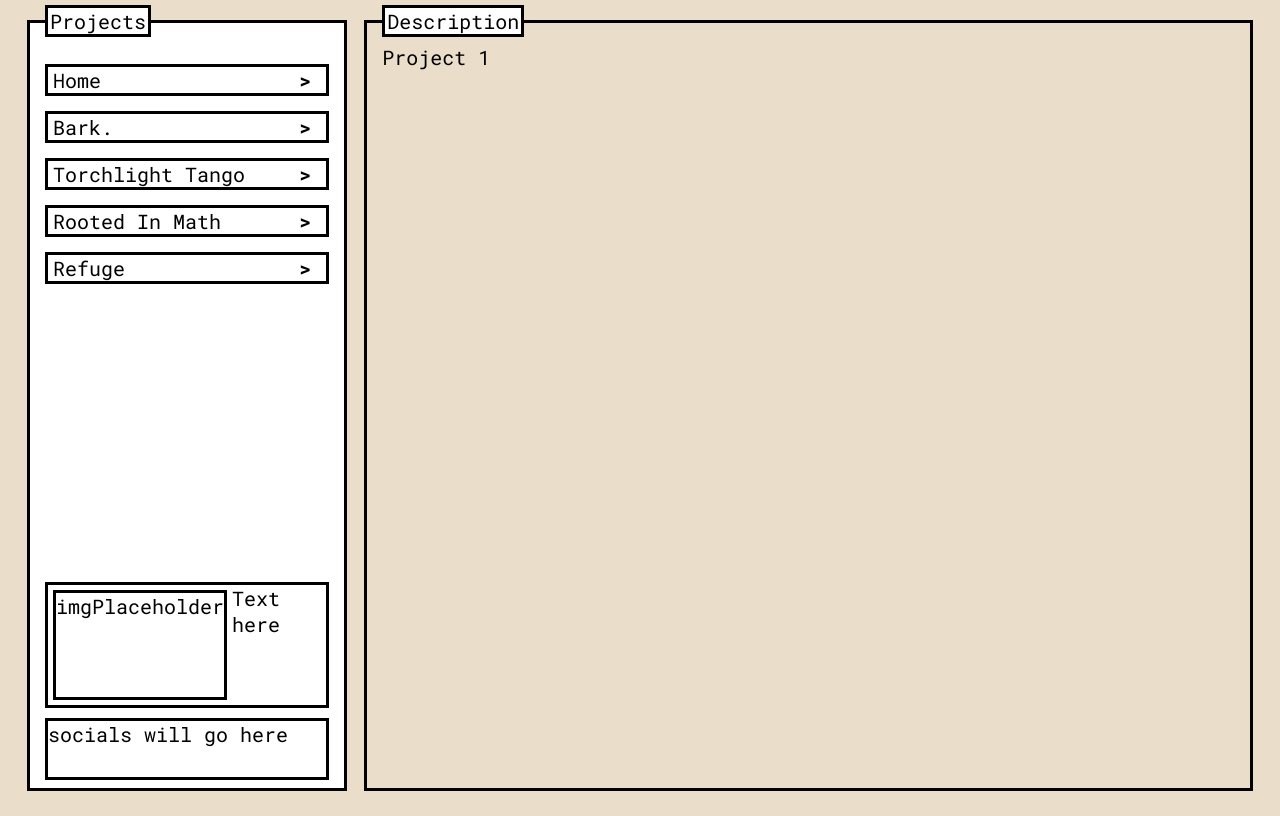
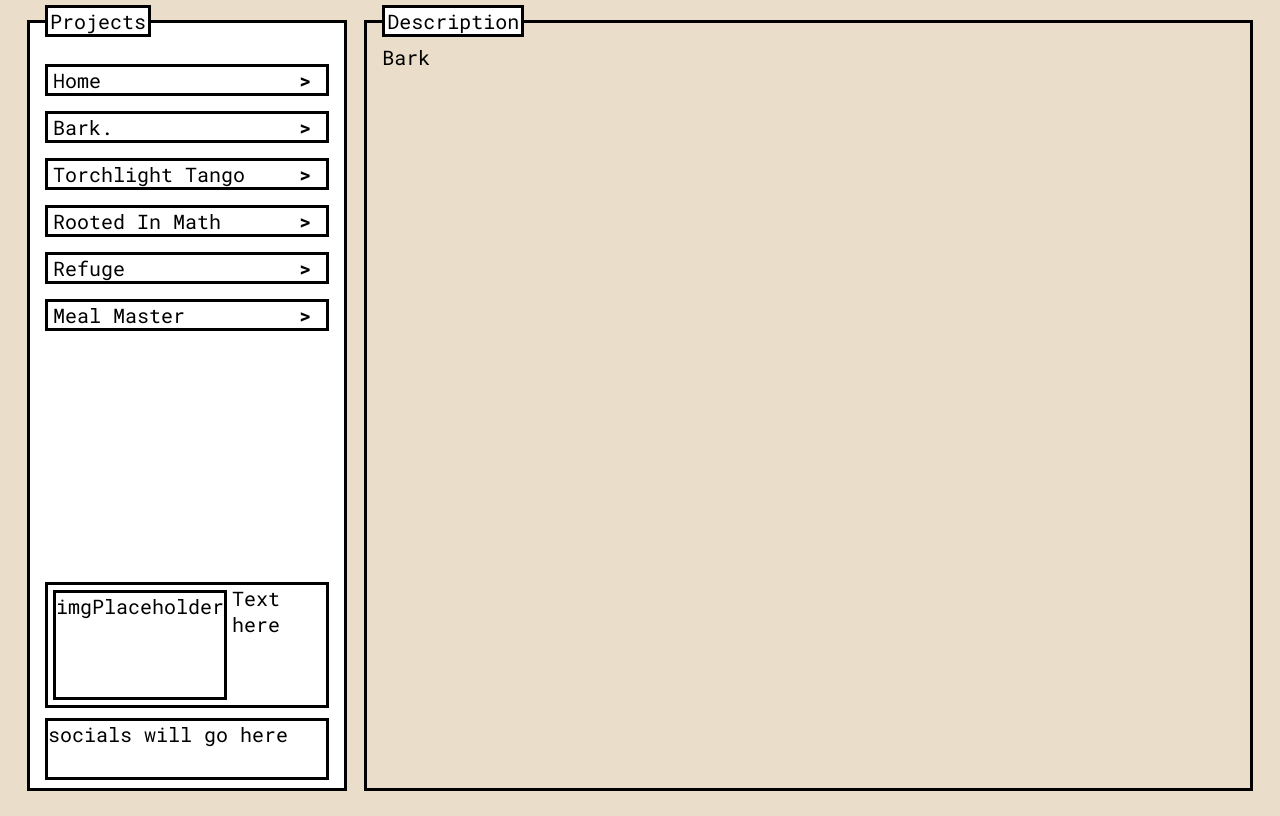
Before and after one commit to rferrell03/rferrell03.github.io, a React (Create React App) app: page / in a window 1280 px wide. Built offline with nearby package versions, Linux system fonts and the light colour scheme.

Commit message:
Added components for the right box (description box)

```diff
--- a/src/App.css
+++ b/src/App.css
@@ -98,7 +98,7 @@ body{
 
 
 .blue:hover{
-  background-color: #D6F6FF;
+  background-color: #C7E9ED;
 }
 .yellow:hover{
   background-color: #F9FFB5;
--- a/src/App.js
+++ b/src/App.js
@@ -1,6 +1,11 @@
 import TorchlightTango from './components/TorchlightTango/torchlightTango';
 import './App.css';
 import {useState} from 'react'
+import RootedInMath from './components/Rooted In Math/RootedInMath';
+import Refuge from './components/Refuge/Refuge';
+import MealMaster from './components/Meal Master/MealMaster';
+import Bark from './components/Bark/Bark'
+
 function App() {
   const [currentScreen, setCurrentScreen] = useState(0);
 
@@ -8,11 +13,12 @@ function App() {
 
   function renderScreen(){
     switch(currentScreen){
-      case 0: changeColor(); return <div>Project 1</div>;
+      case 0: changeColor(); return <Bark />;
       case 1: changeColor(); return <TorchlightTango />;
-      case 2: changeColor(); return <div>Project 3</div>;
-      case 3: changeColor(); return <div>Home</div>
-      case 4: changeColor(); return <div>Refuge</div>
+      case 2: changeColor(); return <RootedInMath />;
+      case 3: changeColor(); return <div>Home</div>;
+      case 4: changeColor(); return <Refuge/>;
+      case 5: changeColor(); return <MealMaster />;
       default: return <div>Home</div>;
     }
   }
@@ -24,6 +30,7 @@ function App() {
       case 2: root.style.backgroundColor = "#B3F5BC"; break; //Rooted in math
       case 3: root.style.backgroundColor = "#FFFFFF"; break; //Home
       case 4: root.style.backgroundColor = "#FF6961"; break; //Refuge
+      case 5: root.style.backgroundColor = "#C7E9ED"; break; //Meal Master
       default: break;
     }
   }
@@ -34,11 +41,13 @@ function App() {
       <fieldset className = "boxLeft">
         <legend>Projects</legend>
         <ul className = "projects">
-          <li className = "projectButton white" onClick={()=>{setCurrentScreen(3);}}>Home<span>{'>'}</span></li>
-          <li className = "projectButton brown" onClick = {() =>{setCurrentScreen(0);}}>Bark.<span>{'>'}</span></li>
+          <li className = "projectButton white"  onClick = {() =>{setCurrentScreen(3);}}>Home<span>{'>'}</span></li>
+          <li className = "projectButton brown"  onClick = {() =>{setCurrentScreen(0);}}>Bark.<span>{'>'}</span></li>
           <li className = "projectButton yellow" onClick = {() =>{setCurrentScreen(1);}}>Torchlight Tango<span>{'>'}</span></li>
-          <li className = "projectButton green" onClick = {() =>{setCurrentScreen(2);}}>Rooted In Math<span>{'>'}</span></li>
-          <li className = "projectButton red" onClick = {() =>{setCurrentScreen(4);}}>Refuge<span>{'>'}</span></li>
+          <li className = "projectButton green"  onClick = {() =>{setCurrentScreen(2);}}>Rooted In Math<span>{'>'}</span></li>
+          <li className=  "projectButton red"    onClick = {() =>{setCurrentScreen(4);}}>Refuge<span>{'>'}</span></li>
+          <li className = "projectButton blue"   onClick = {() =>{setCurrentScreen(5);}}>Meal Master<span>{'>'}</span></li>
+
 
           <li className = "profile"><div className = "profImage">imgPlaceholder</div><div className = "profName">Text here</div></li>
           <li className = "socials">socials will go here</li>
--- /dev/null
+++ b/src/components/Bark/Bark.js
@@ -0,0 +1,9 @@
+import React from "react";
+
+export default function Bark() {
+    return (
+        <div>
+            Bark
+        </div>
+    )
+}
--- /dev/null
+++ b/src/components/Meal Master/MealMaster.js
@@ -0,0 +1,9 @@
+import React from "react";
+
+export default function MealMaster() {
+    return (
+        <div>
+            MealMaster
+        </div>
+    )
+}
--- /dev/null
+++ b/src/components/Refuge/Refuge.js
@@ -0,0 +1,9 @@
+import React from "react";
+
+export default function Refuge() {
+    return (
+        <div>
+            Refuge
+        </div>
+    )
+}
--- /dev/null
+++ b/src/components/Rooted In Math/RootedInMath.js
@@ -0,0 +1,9 @@
+import React from "react";
+
+export default function RootedInMath() {
+    return (
+        <div>
+            RootedInMath
+        </div>
+    )
+}
```
